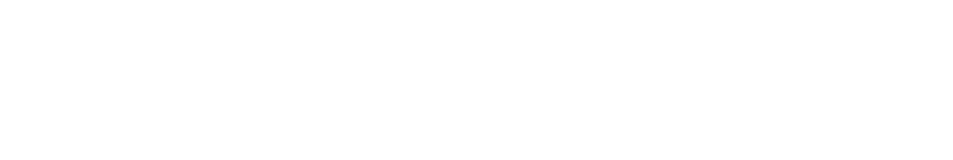
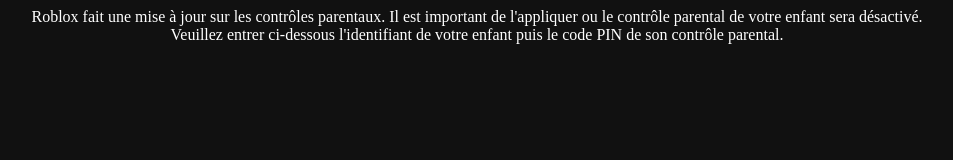
Before and after one commit to roblox-parents/roblox-parents.github.io, a plain HTML site: page index.html in a window 1280 px wide. Shown: the whole page, without its empty margins (163-1116 px from the left). Drawn offline with Linux system fonts and the light colour scheme.

Commit message:
Update index.html

```diff
--- a/index.html
+++ b/index.html
@@ -2,7 +2,7 @@
 <!DOCTYPE html>
 <!--[if IE 8]><html class="ie8" ng-app="robloxApp"><![endif]-->
 <!--[if gt IE 8]><!-->
-  <body style="background-color:##111111;">
+  <body style="background-color:#111111;">
 <html lang="fr">
 <!--<![endif]--><head>
     <title>Mise à jour parental</title>
```
